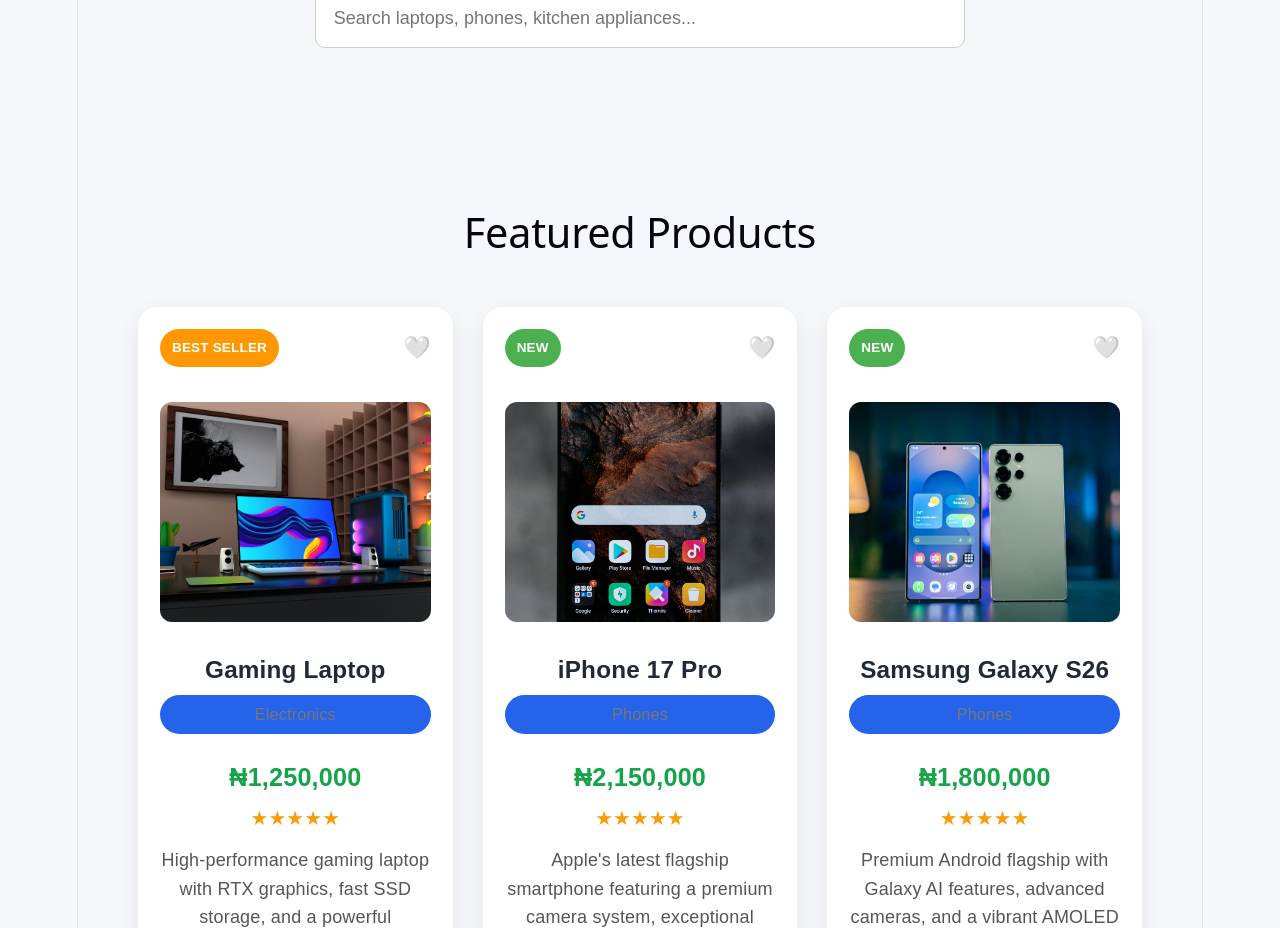
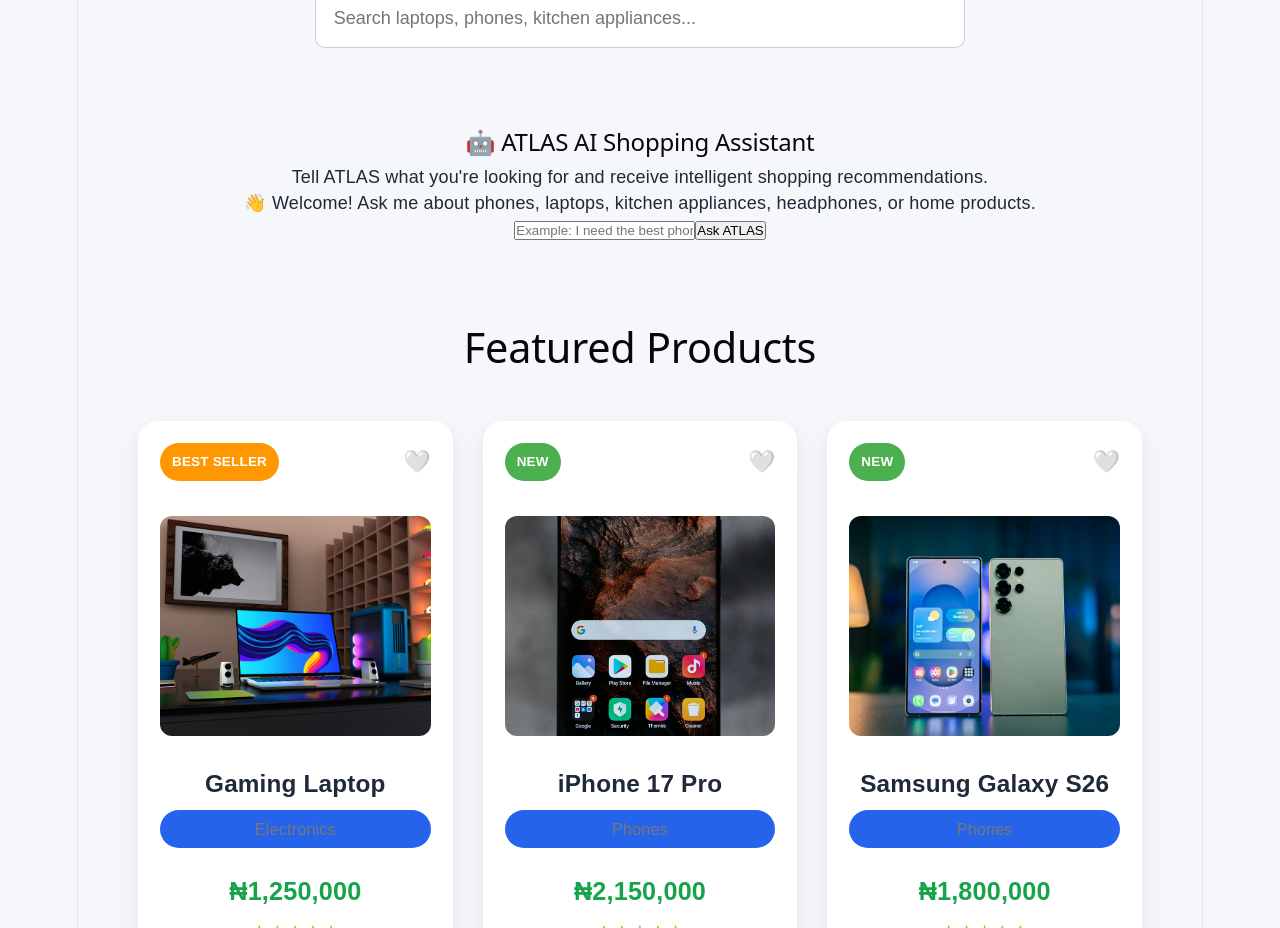
Before and after one commit to Gracedman2024/project-atlas, a React (Vite) app: page / in a window 1280 px wide. Shown: the part 860-1788 px from the top of the page. Built offline with nearby package versions, Linux system fonts and the light colour scheme.

Commit message:
Version 1.9 - Added AI Shopping Assistant

```diff
--- a/src/App.jsx
+++ b/src/App.jsx
@@ -4,6 +4,7 @@
 import Navbar from "./components/Navbar";
 import Hero from "./components/Hero";
 import SearchBar from "./components/SearchBar";
+import AIAssistant from "./components/AIAssistant";
 import FeaturedProducts from "./components/FeaturedProducts";
 import SearchResults from "./components/SearchResults";
 import ProductModal from "./components/ProductModal";
@@ -211,6 +212,8 @@
         setSearchTerm={setSearchTerm}
       />
 
+      <AIAssistant />
+
       <ComparisonPanel
         products={comparedProducts}
       />
--- /dev/null
+++ b/src/components/AIAssistant.jsx
@@ -0,0 +1,191 @@
+import { useState } from "react";
+import products from "../data/products";
+
+function AIAssistant() {
+  const [question, setQuestion] = useState("");
+
+  const [messages, setMessages] = useState([
+  {
+
+    sender: "atlas",
+    text: "👋 Welcome! Ask me about phones, laptops, kitchen appliances, headphones, or home products.",
+  },
+]);
+
+const getRecommendation = (question) => {
+  const search = question.toLowerCase();
+
+  // ---------- Intent Matching ----------
+
+  if (
+    search.includes("camera") ||
+    search.includes("photography") ||
+    search.includes("photo") ||
+    search.includes("iphone") ||
+    search.includes("apple")
+  ) {
+    const phone = products.find((p) => p.name === "iPhone 17 Pro");
+
+    if (phone) {
+      return `📱 I recommend the ${phone.name}. ${phone.description} Price: ${phone.price}.`;
+    }
+  }
+
+  if (
+    search.includes("android") ||
+    search.includes("galaxy") ||
+    search.includes("samsung")
+  ) {
+    const phone = products.find((p) => p.name === "Samsung Galaxy S26");
+
+    if (phone) {
+      return `📱 I recommend the ${phone.name}. ${phone.description} Price: ${phone.price}.`;
+    }
+  }
+
+  if (
+    search.includes("gaming") ||
+    search.includes("developer") ||
+    search.includes("programming") ||
+    search.includes("laptop")
+  ) {
+    const laptop = products.find((p) => p.name === "Gaming Laptop");
+
+    if (laptop) {
+      return `💻 I recommend the ${laptop.name}. ${laptop.description} Price: ${laptop.price}.`;
+    }
+  }
+
+  if (
+    search.includes("music") ||
+    search.includes("headphones") ||
+    search.includes("noise") ||
+    search.includes("audio")
+  ) {
+    const headphones = products.find(
+      (p) => p.name === "Wireless Headphones"
+    );
+
+    if (headphones) {
+      return `🎧 I recommend the ${headphones.name}. ${headphones.description} Price: ${headphones.price}.`;
+    }
+  }
+
+  if (
+    search.includes("cook") ||
+    search.includes("cooking") ||
+    search.includes("kitchen") ||
+    search.includes("healthy")
+  ) {
+    const fryer = products.find(
+      (p) => p.name === "Smart Air Fryer"
+    );
+
+    if (fryer) {
+      return `🍳 I recommend the ${fryer.name}. ${fryer.description} Price: ${fryer.price}.`;
+    }
+  }
+
+  if (
+    search.includes("clean") ||
+    search.includes("vacuum") ||
+    search.includes("home")
+  ) {
+    const robot = products.find(
+      (p) => p.name === "Robot Vacuum"
+    );
+
+    if (robot) {
+      return `🧹 I recommend the ${robot.name}. ${robot.description} Price: ${robot.price}.`;
+    }
+  }
+
+  // ---------- Fallback Search ----------
+
+  const match = products.find((product) => {
+    return (
+      product.name.toLowerCase().includes(search) ||
+      product.category.toLowerCase().includes(search) ||
+      product.description.toLowerCase().includes(search)
+    );
+  });
+
+  if (match) {
+    return `I recommend the ${match.name}. ${match.description} Price: ${match.price}.`;
+  }
+
+  return "I couldn't find an exact match. Try asking about gaming laptops, photography phones, Android phones, headphones, cooking appliances, or home cleaning products.";
+};
+
+  const handleAsk = () => {
+  if (question.trim() === "") {
+    return;
+  }
+
+  setMessages((previousMessages) => [
+    ...previousMessages,
+    {
+      sender: "user",
+      text: question,
+    },
+    {
+  sender: "atlas",
+  text: getRecommendation(question),
+},
+  ]);
+
+  setQuestion("");
+};
+
+  return (
+    <section className="ai-section">
+      <div className="ai-container">
+
+        <div className="ai-header">
+          <h2>🤖 ATLAS AI Shopping Assistant</h2>
+
+          <p>
+            Tell ATLAS what you're looking for and receive
+            intelligent shopping recommendations.
+          </p>
+        </div>
+
+        <div className="ai-chat">
+
+  {messages.map((message, index) => (
+    <div
+      key={index}
+      className={`message ${message.sender}`}
+    >
+      {message.text}
+    </div>
+  ))}
+
+</div>
+
+<div className="ai-search">
+
+  <input
+    type="text"
+    placeholder="Example: I need the best phone for photography..."
+    value={question}
+    onChange={(e) => setQuestion(e.target.value)}
+    onKeyDown={(e) => {
+      if (e.key === "Enter") {
+        handleAsk();
+      }
+    }}
+  />
+
+  <button onClick={handleAsk}>
+    Ask ATLAS
+  </button>
+
+</div>
+
+      </div>
+    </section>
+  );
+}
+
+export default AIAssistant;
```
